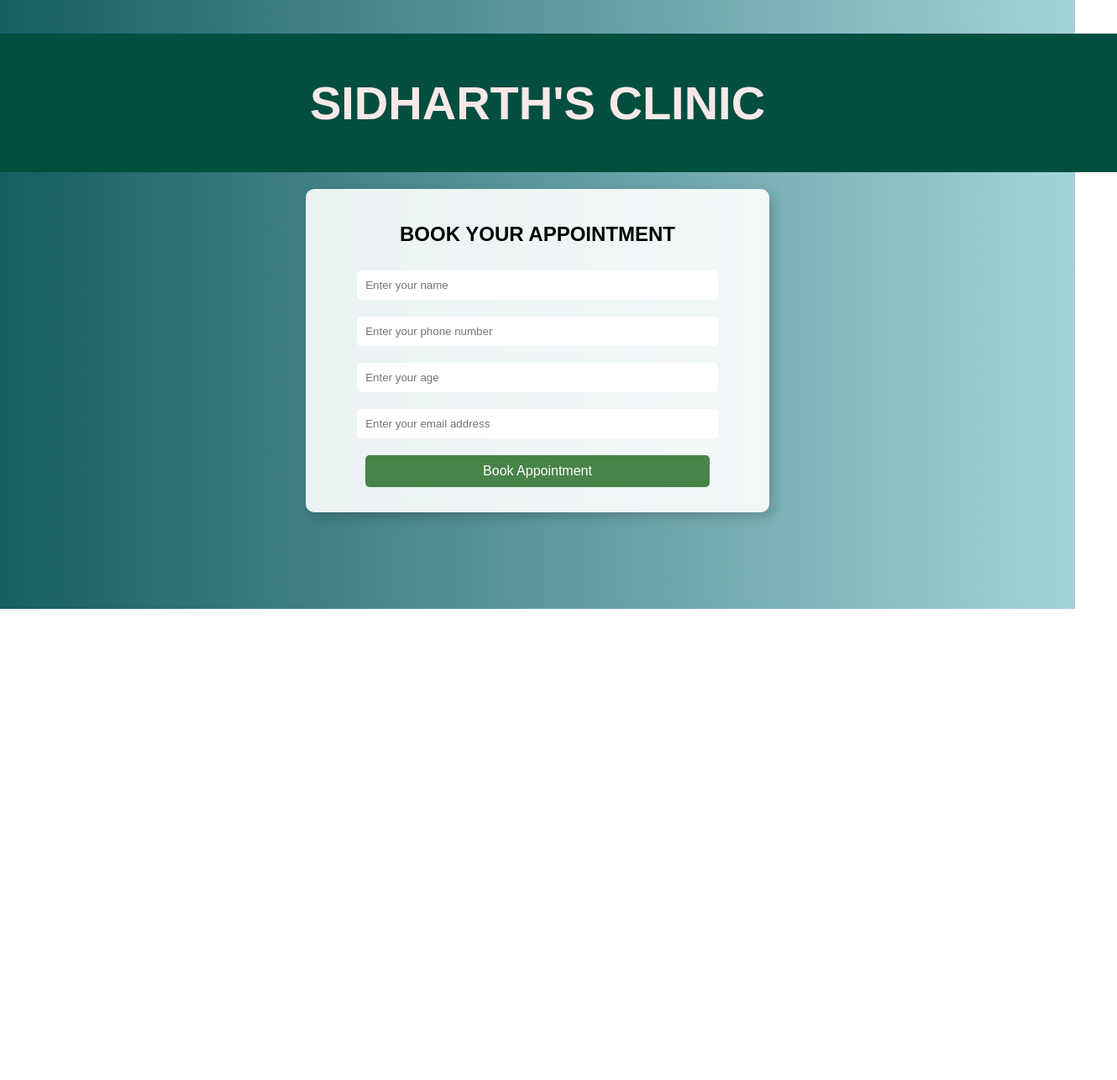
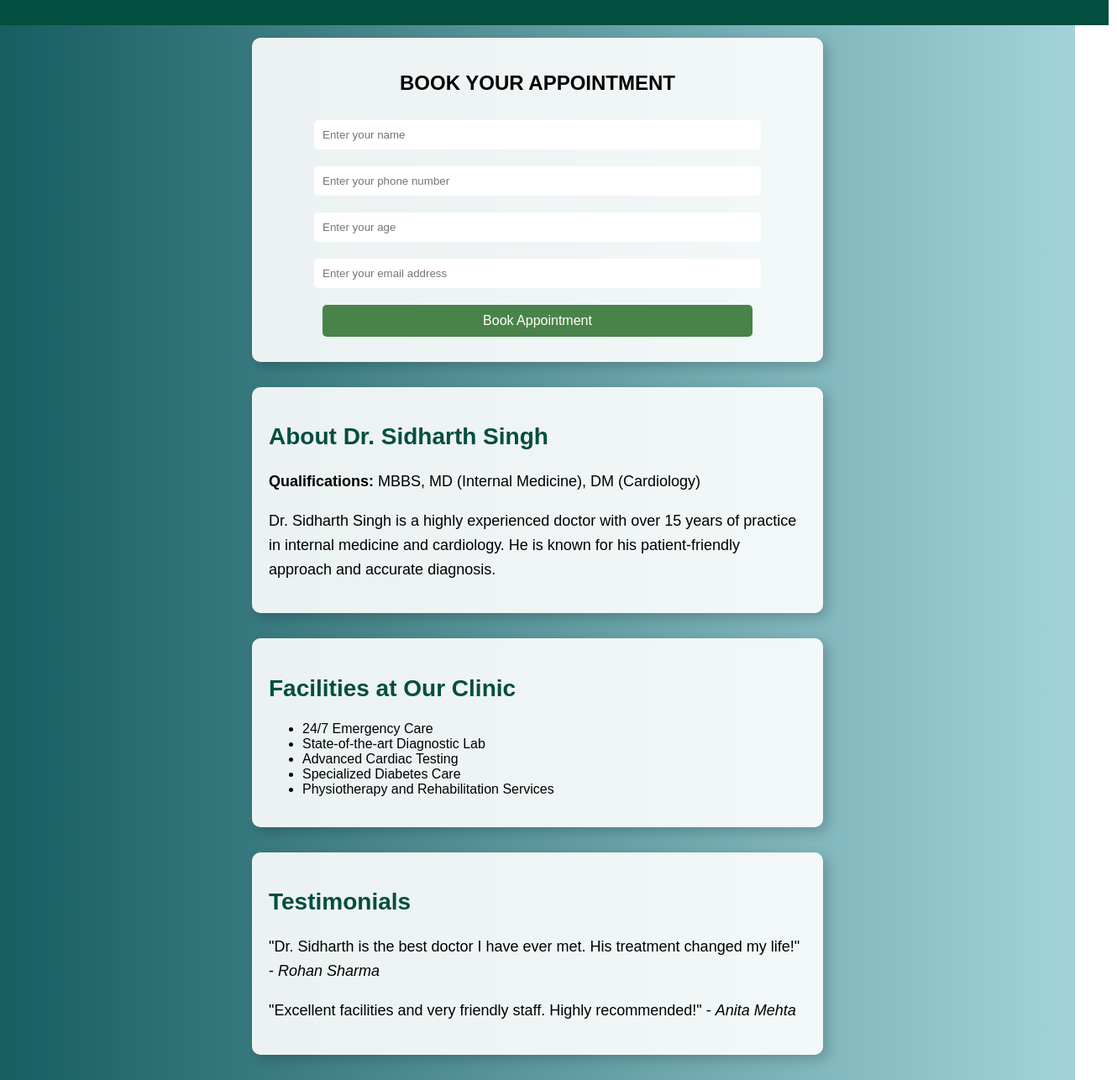
Before and after one commit to ishann06/ishansingh, a plain HTML site: page index.html in a window 1280 px wide. Shown: the part 75-1361 px from the top of the page at 84% size, 1330 px wide, since content can reach past the window. Before the commit the page ends 800 px from the top, so only its background shows below. Drawn offline with nearby package versions, Linux system fonts and the light colour scheme.

Commit message:
Update index.html

```diff
--- a/index.html
+++ b/index.html
@@ -14,70 +14,35 @@
           });
        })();
     </script>
-    <script type="module">
-        import { initializeApp } from "https://www.gstatic.com/firebasejs/11.4.0/firebase-app.js";
-        import { getDatabase, ref, push } from "https://www.gstatic.com/firebasejs/11.4.0/firebase-database.js";
-
-        const firebaseConfig = {
-            apiKey: "AIzaSyDceoUJlbCZ0i72hKp6ghxHgc024wvbMpU",
-            authDomain: "doctor-appointment-a7bb7.firebaseapp.com",
-            databaseURL: "https://doctor-appointment-a7bb7-default-rtdb.firebaseio.com",
-            projectId: "doctor-appointment-a7bb7",
-            storageBucket: "doctor-appointment-a7bb7.firebasestorage.app",
-            messagingSenderId: "68082044375",
-            appId: "1:68082044375:web:929c06a35c18e5b2988f92",
-            measurementId: "G-YP5PETRT1G"
-        };
-
-        const app = initializeApp(firebaseConfig);
-        const database = getDatabase(app);
-        window.saveAppointment = function(name, phone, age, email, appointmentNumber, timeSlot) {
-            const appointmentsRef = ref(database, 'appointments');
-            push(appointmentsRef, {
-                name,
-                phone,
-                age,
-                email,
-                appointmentNumber,
-                timeSlot
-            }).then(() => {
-                console.log("Appointment saved successfully!");
-            }).catch(error => {
-                console.error("Error saving appointment:", error);
-            });
-        };
-    </script>
     <style>
         body {
             font-family: Arial, sans-serif;
             text-align: center;
             margin: 0;
-            padding: 0;
+            padding-top: 100px; /* Push content below fixed banner */
             background: linear-gradient(to right, #175d62, #a2d3da);
             background-attachment: fixed;
-            display: flex;
-            flex-direction: column;
-            align-items: center;
-            justify-content: center;
-            height: 100vh;
         }
         .banner {
             background-color: #024e3f;
-            color: rgb(248, 233, 233);
-            padding: 50px;
+            color: #FFFFFF;
+            padding: 20px;
             font-size: 56px;
             font-weight: bold;
             text-align: center;
             width: 100%;
-            border-radius: 0;
+            position: fixed;
+            top: 0;
+            left: 0;
+            z-index: 1000;
         }
         .container {
-            width: 40%;
+            width: 50%;
             padding: 20px;
             background: rgba(255, 255, 255, 0.9);
             border-radius: 10px;
             box-shadow: 5px 5px 15px rgba(0, 0, 0, 0.2);
-            margin-top: 20px;
+            margin: 20px auto;
         }
         input, button {
             padding: 10px;
@@ -95,10 +60,28 @@
         button:hover {
             background-color: darkgreen;
         }
+        .extra-content {
+            width: 50%;
+            margin: 30px auto;
+            padding: 20px;
+            background: rgba(255, 255, 255, 0.9);
+            border-radius: 10px;
+            box-shadow: 5px 5px 15px rgba(0, 0, 0, 0.2);
+            text-align: left;
+        }
+        .extra-content h2 {
+            font-size: 28px;
+            color: #024e3f;
+        }
+        .extra-content p {
+            font-size: 18px;
+            line-height: 1.6;
+        }
     </style>
 </head>
 <body>
     <div class="banner">SIDHARTH'S CLINIC</div>
+
     <div class="container">
         <h2>BOOK YOUR APPOINTMENT</h2>
         <form id="appointmentForm">
@@ -118,6 +101,31 @@
             <p><strong>Email:</strong> <span id="confirmedEmail"></span></p>
         </div>
     </div>
+
+    <!-- Additional Content to Make Page Longer -->
+    <div class="extra-content">
+        <h2>About Dr. Sidharth Singh</h2>
+        <p><strong>Qualifications:</strong> MBBS, MD (Internal Medicine), DM (Cardiology)</p>
+        <p>Dr. Sidharth Singh is a highly experienced doctor with over 15 years of practice in internal medicine and cardiology. He is known for his patient-friendly approach and accurate diagnosis.</p>
+    </div>
+
+    <div class="extra-content">
+        <h2>Facilities at Our Clinic</h2>
+        <ul>
+            <li>24/7 Emergency Care</li>
+            <li>State-of-the-art Diagnostic Lab</li>
+            <li>Advanced Cardiac Testing</li>
+            <li>Specialized Diabetes Care</li>
+            <li>Physiotherapy and Rehabilitation Services</li>
+        </ul>
+    </div>
+
+    <div class="extra-content">
+        <h2>Testimonials</h2>
+        <p>"Dr. Sidharth is the best doctor I have ever met. His treatment changed my life!" - <em>Rohan Sharma</em></p>
+        <p>"Excellent facilities and very friendly staff. Highly recommended!" - <em>Anita Mehta</em></p>
+    </div>
+
     <script>
         let appointmentCount = 0;
         const timeSlots = ["9:00 AM", "9:30 AM", "10:00 AM", "10:30 AM", "11:00 AM", "11:30 AM", "12:00 PM"];
@@ -140,12 +148,21 @@
             document.getElementById("confirmedEmail").innerText = email;
             document.getElementById("confirmation").style.display = "block";
 
-            saveAppointment(name, phone, age, email, appointmentNumber, timeSlot);
+            // Send email using EmailJS
+            let emailParams = {
+                to_email: email,
+                name: name,
+                appointment_number: appointmentNumber,
+                time_slot: timeSlot
+            };
 
-            let emailParams = { to_email: email, name, appointment_number: appointmentNumber, time_slot: timeSlot };
             emailjs.send("service_q3ns39z", "template_v7osnvv", emailParams)
-                .then(response => { alert("Appointment confirmation email sent successfully!"); })
-                .catch(error => { console.error("Email sending failed:", error); });
+                .then(response => {
+                    alert("Appointment confirmation email sent successfully!");
+                })
+                .catch(error => {
+                    console.error("Email sending failed:", error);
+                });
         });
     </script>
 </body>
```
